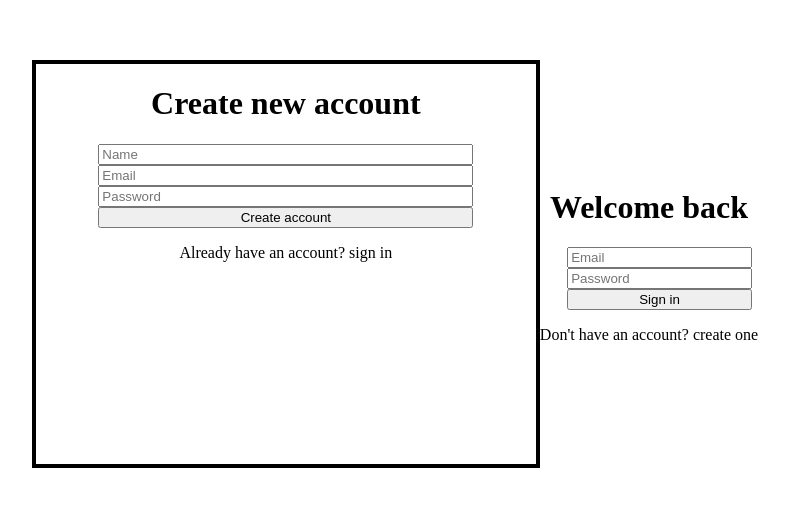
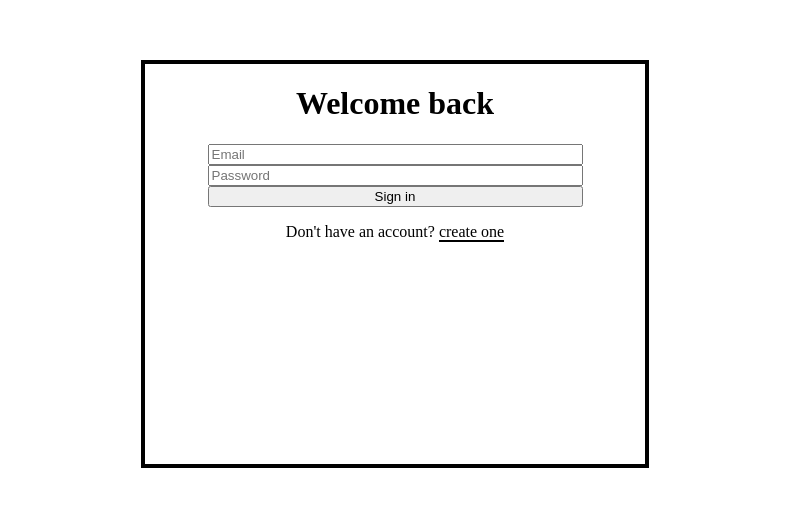
Before and after one commit to taine-rasmussen/Project-manager, a React (Create React App) app: page / in a window 1280 px wide. Shown: the part 144-650 px from the top of the page, without its empty margins (253-1042 px from the left). Built offline with nearby package versions, Linux system fonts and the light colour scheme.

Commit message:
user can switch between create user and existing user login components

```diff
--- a/src/Components/Login/ExistingUser.jsx
+++ b/src/Components/Login/ExistingUser.jsx
@@ -1,8 +1,13 @@
 import React from 'react'
 
-const ExistingUser = () => {
+const ExistingUser = ({setView}) => {
+
+   const handleViewChange = () => {
+      setView(false)
+   }
+
    return (
-      <div>
+      <div className="user-container">
          <div className="user-form-container">
             <div className='user-header'>
                <h1>Welcome back</h1>
@@ -19,7 +24,7 @@ const ExistingUser = () => {
                <button>Sign in</button>
             </form>
             <div className="form-footer">
-               <p>Don't have an account? <span>create one</span></p>
+               <p>Don't have an account? <span onClick={handleViewChange}>create one</span></p>
             </div>
          </div>
       </div>
--- a/src/Components/Login/Login.css
+++ b/src/Components/Login/Login.css
@@ -24,6 +24,11 @@
   align-items: center;
 }
 
+.user-form-container span {
+  border-bottom: 2px solid #000;
+  cursor: pointer;
+}
+
 .user-form {
   display: flex;
   flex-wrap: wrap;
--- a/src/Components/Login/Login.jsx
+++ b/src/Components/Login/Login.jsx
@@ -6,10 +6,12 @@ import ExistingUser from './ExistingUser'
 import NewUser from './NewUser'
 
 const Login = () => {
+
+   const [view, setView] = useState(true)
+
    return (
       <div className="login-container">
-         <NewUser />
-         <ExistingUser />
+         {view === true ? <ExistingUser setView={setView}/> : <NewUser setView={setView}/>}
       </div>
    )
 }
--- a/src/Components/Login/NewUser.jsx
+++ b/src/Components/Login/NewUser.jsx
@@ -1,8 +1,10 @@
 import React from 'react'
 
-const NewUser = () => {
+const NewUser = ({setView}) => {
 
-
+ const handleViewChange = () => {
+      setView(true)
+   }
 
    return (
       <div className="user-container">
@@ -26,7 +28,7 @@ const NewUser = () => {
                <button>Create account</button>
             </form>
             <div className="form-footer">
-               <p>Already have an account? <span>sign in</span></p>
+               <p>Already have an account? <span onClick={handleViewChange}>sign in</span></p>
             </div>
          </div>
       </div>
```
